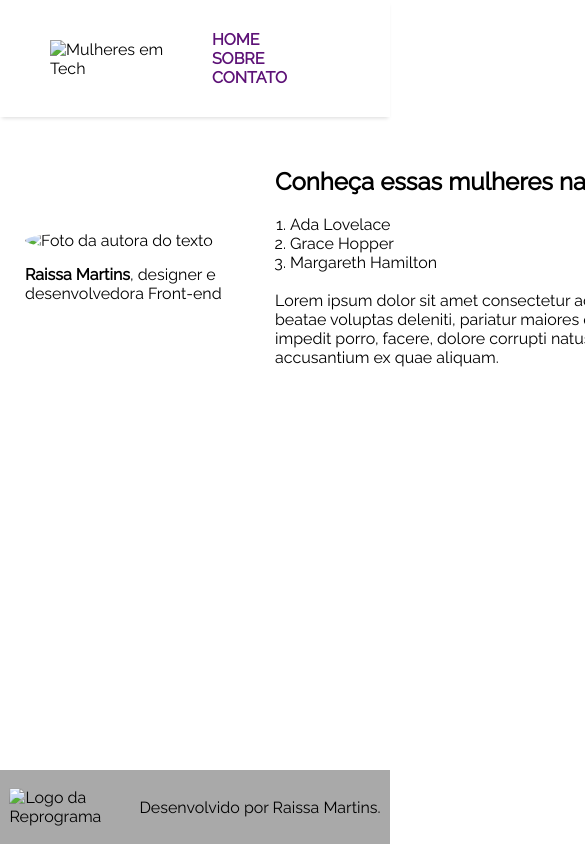
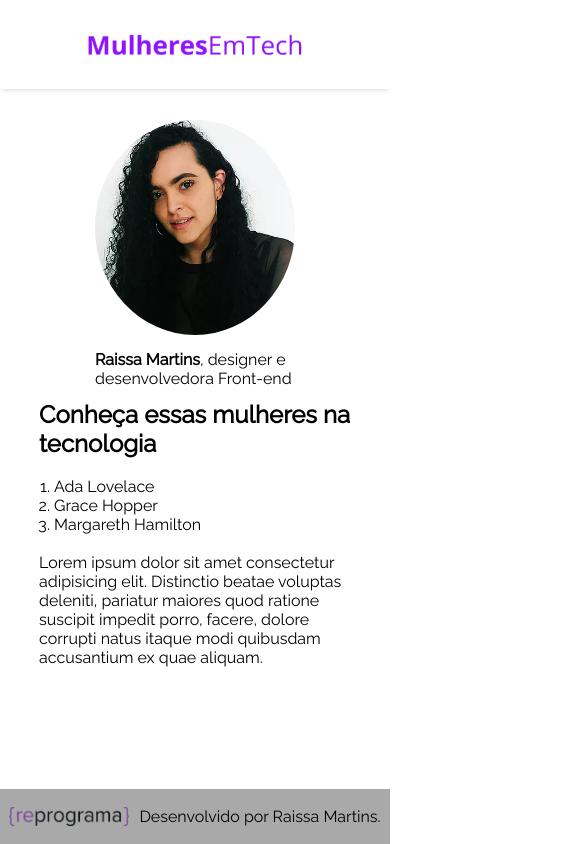
Before and after one commit to raissamartinsmenezes/reprograma, a plain HTML site: page aula-02/index.html in a window 390 px wide. Shown: the top 844 px of the page, 585 px wide, since content can reach past the window. Drawn offline with Linux system fonts and the light colour scheme.

Commit message:
atualização media querie aula-02

```diff
--- a/aula-02/css/style.css
+++ b/aula-02/css/style.css
@@ -19,6 +19,13 @@ body {
     padding: 30px 50px;
     box-shadow: 0px 3px 4px -2px rgba(0, 0, 0, 0.15);
 }
+
+@media (max-width: 420px) {
+    .menu {
+      display: none;
+    }
+
+  }
 
 .menu {
     list-style: none;
@@ -42,10 +49,25 @@ body {
     width: 220px;
 }
 
+@media (max-width: 420px) {
+    .logo {
+      margin: 0 auto;
+    }
+
+  }
+
 .conteudo {
     margin-top: 50px;
     height: 50%;
 }
+
+@media (max-width: 420px) {
+    .conteudo {
+      margin-top: 8%;
+    }
+
+  }
+
 .container {
     margin: 0 auto;
     width: 800px;
@@ -54,11 +76,22 @@ body {
     justify-content: space-around;
 }
 
+@media (max-width: 420px) {
+    .container {
+      display: flex;
+      flex-direction: column;
+      align-items: center;
+      width: 100%;
+    }
+
+  }
+
 .autora {
     display: flex;
     flex-direction: column;
     justify-content: center;
 }
+
 
 .autora__foto {
     width: 200px;
@@ -77,6 +110,14 @@ body {
 .artigo {
     width: 500px;
 }
+
+@media (max-width: 420px) {
+    .artigo {
+      width: 80%;
+      margin-top: 3%;
+    }
+
+  }
 
 .artigo__lista {
     padding-left: 15px;
--- a/aula-02/index.html
+++ b/aula-02/index.html
@@ -2,13 +2,14 @@
 <html lang="pt-br">
 <head>
     <meta charset="UTF-8">
+    <meta name="viewport" content="width=device-width, initial-scale=1">
     <title>Mulheres em Tech</title>
     <link rel="stylesheet" href="./css/style.css" >
     <link href="https://fonts.googleapis.com/css?family=Raleway" rel="stylesheet">
 </head>
 <body>
     <nav class="navegacao">
-        <img class="logo" src="./images/logo.png" alt="Mulheres em Tech">
+        <img class="logo" src="./img/logo.png" alt="Mulheres em Tech">
 
         <ul class="menu">
             <li><a href="index.html" class="menu__link">Home</a></li>
@@ -21,7 +22,7 @@
 
         <div class="container">
             <aside class="autora">
-                <img class="autora__foto" src="./images/Raissa-Martins.png" alt="Foto da autora do texto" title="Foto da autora do texto">
+                <img class="autora__foto" src="./img/Raissa-Martins.png" alt="Foto da autora do texto" title="Foto da autora do texto">
                 <p class="autora__perfil"><span class="autora__nome">Raissa Martins</span>, designer e desenvolvedora Front-end</p>
             </aside>
             <article class="artigo">
@@ -40,7 +41,7 @@
     </section>
 
     <footer class="rodape">
-        <img class="logo--pequeno" src="./images/reprograma.png" alt="Logo da Reprograma">
+        <img class="logo--pequeno" src="./img/reprograma.png" alt="Logo da Reprograma">
         <p class="assinatura">Desenvolvido por Raissa Martins.</p>
     </footer>
 </body>
```
